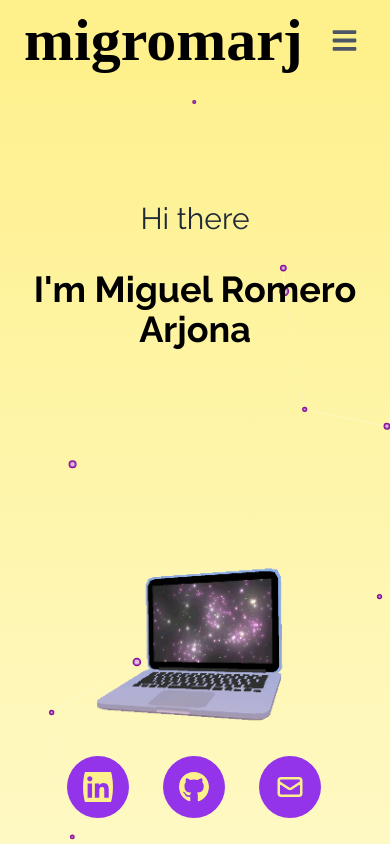
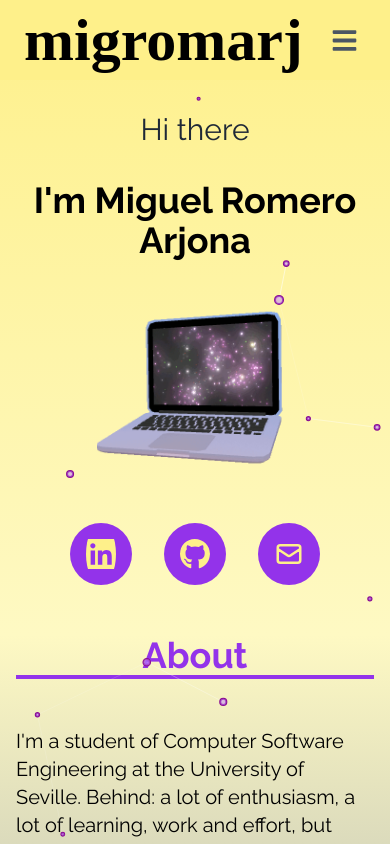
Before and after one commit to migromarj/portfolio-2022-migromarj, a React (Create React App) app: page / in a window 390 px wide. Shown: the top 844 px of the page. Built offline with nearby package versions, Linux system fonts and the light colour scheme; the HTML template or start-up script is replaced by a standard one; a web font is replaced by a local one.

Commit message:
Minor changes to fix elements overlapping when having the web open on a mobile device rotated horizontally

```diff
--- a/src/components/About.jsx
+++ b/src/components/About.jsx
@@ -4,7 +4,7 @@ import miguelImage from '../assets/miguel.jpg'
 const About = () => {
     return (
         <div name='about'
-            className='w-full h-screen bg-gradient-to-b from-yellow-100 to-gray-400 text-black'>
+            className='w-full h-max xl:h-screen bg-gradient-to-b from-yellow-100 to-gray-400 text-black'>
 
             <div className='max-w-screen-lg mx-auto flex flex-col items-center justify-center h-full px-4 md:flex-row'>
                 <div className='flex flex-col justify-center h-full'>
--- a/src/components/Footer.jsx
+++ b/src/components/Footer.jsx
@@ -8,7 +8,7 @@ const Footer = () => {
     return (
         <div>
             <footer class='shadow flex items-start justify-center p-6 bg-black'>
-                <span class='mb-20 text-sm text-gray-500 text-center dark:text-gray-400 1.5md:mb-0'>
+                <span class='text-sm text-gray-500 text-center dark:text-gray-400 mb-0'>
                     Designed by Miguel Romero Arjona 🦎<br/>&copy; {year}
                 </span>
 
--- a/src/components/Home.jsx
+++ b/src/components/Home.jsx
@@ -8,7 +8,7 @@ import { HiOutlineMail } from 'react-icons/hi'
 const Home = () => {
 
     const iconSize = 62
-    const linkClass = 'bg-purple-600 px-4 rounded-full fixed'
+    const linkClass = 'bg-purple-600 px-4 rounded-full'
 
     const socialLinks = [
         {
@@ -42,11 +42,10 @@ const Home = () => {
 
     return (
         <div name='home'
-            className='h-screen w-full bg-gradient-to-b from-yellow-200 to-yellow-100 flex flex-col'>
-
+            className='h-max xl:h-screen w-full bg-gradient-to-b from-yellow-200 to-yellow-100 flex flex-col'>
+            <div className='container h-20'></div>
             <div className='max-w-screen-lg mx-auto flex flex-col items-center justify-center h-full px-4 md:flex-row'>
                 <div className='flex flex-col  justify-center h-full'>
-
                     <h3 className='z-10 text-3xl md:text-5xl text-gray-800 my-8 md:text-left text-center'>
                         Hi there
                     </h3>
@@ -61,7 +60,7 @@ const Home = () => {
             </div>
 
             <div className='z-20'>
-                <ul className='flex justify-center mb-8'>
+                <ul className='flex justify-center mb-20'>
                     {socialLinks.map(({ id, child, href }) => (
                         <li
                             key={id}
```
